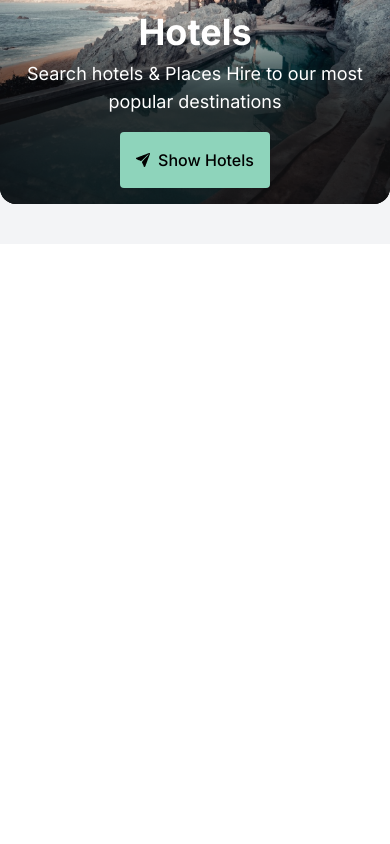
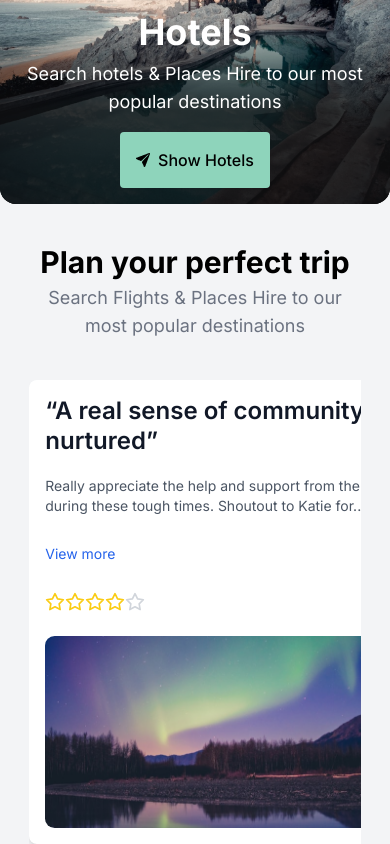
Before and after one commit to seifeddinesaad01/Golobe-Travel-agency-website, a Next.js app: page /home in a window 390 px wide. Shown: the part 3220-4064 px from the top of the page. Before the commit the page ends 3464 px from the top, so only its background shows below. Built offline with nearby package versions, Linux system fonts and the light colour scheme.

Commit message:
feat(home): responsiveness of plan trip section

```diff
--- a/src/app/home/page.tsx
+++ b/src/app/home/page.tsx
@@ -65,13 +65,14 @@ const page = () => {
                     })}
                 </div>
             </div>
-            {/*
+
             <div style={{
                 width: '85%'
-            }} className="flex justify-center flex-col  gap-10 p-10">
+            }}
+                className="flex justify-center flex-col  gap-10 p-0 sm:p-10">
                 <div className="self-start flex flex-col gap-1">
-                    <h1 className="text-3xl font-bold">Plan your perfect trip</h1>
-                    <p className="text-lg text-gray-500">Search Flights & Places Hire to our most popular destinations</p>
+                    <h1 className="text-3xl font-bold text-center sm:text-left">Plan your perfect trip</h1>
+                    <p className="text-lg text-gray-500 text-center sm:text-left">Search Flights & Places Hire to our most popular destinations</p>
                 </div>
                 <div style={{
                     width: '100%'
@@ -89,7 +90,7 @@ const page = () => {
                     </Slider>
                 </div>
             </div>
-            <Footer /> */}
+            {/* <Footer />  */}
         </div>
     )
 }
```
